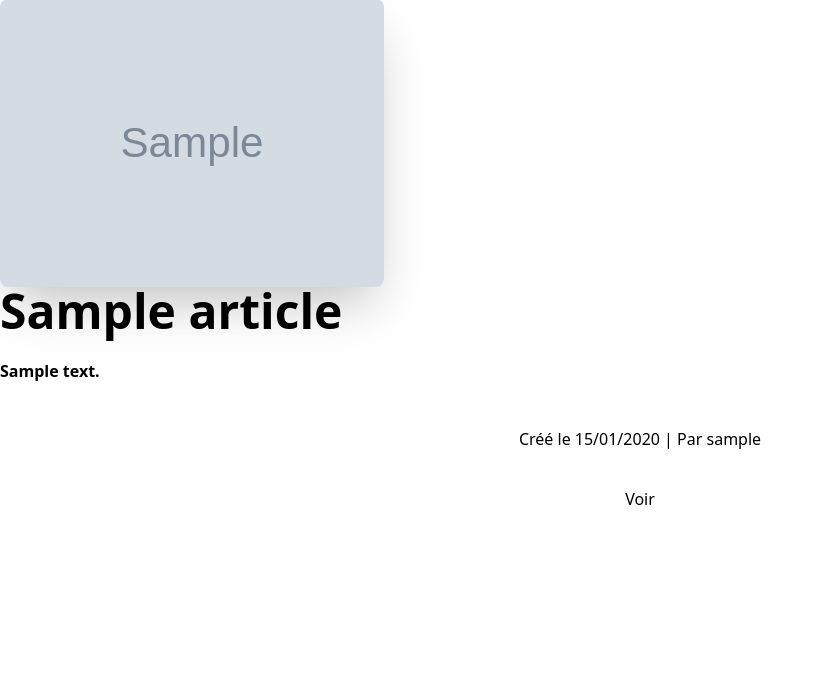
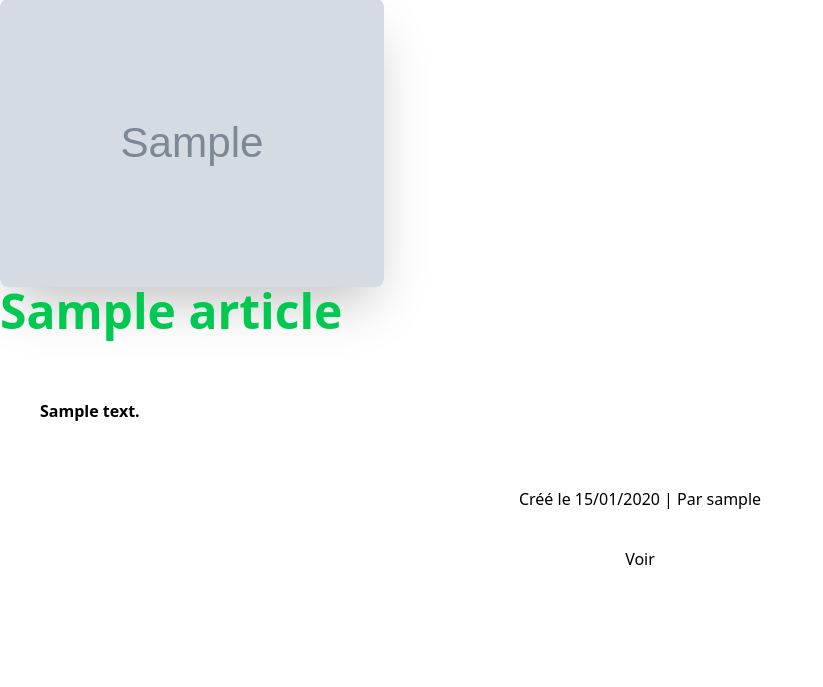
Before and after one commit to DevCorner-cmd/MonBlog, a Django app: page / in a window 1280 px wide. Shown: the part 777-1464 px from the top of the page, without its empty margins (0-823 px from the left). Run offline with Django 5.2, Linux system fonts and the light colour scheme; tables that the repository leaves empty hold one stand-in row (values such as "Sample post"); grey boxes marked "Sample" are stand-in pictures; some libraries are stand-ins or nearby versions.

Commit message:
modification

```diff
--- a/blog/templates/blog/detail.html
+++ b/blog/templates/blog/detail.html
@@ -20,7 +20,7 @@
         {{ article.titre }}
       </h1>
 
-      <p class="text-base md:text-lg text-base-content mb-6">
+      <p class="text-base  md:text-lg text-base-content mb-6 leading-relaxed h-auto overflow-hidden bg-blue-100 p-4 rounded-lg shadow-sm flex-1">
         {{ article.description }}
       </p>
 
--- a/blog/templates/blog/home.html
+++ b/blog/templates/blog/home.html
@@ -57,8 +57,8 @@
     <img src="https://encrypted-tbn0.gstatic.com/images?q=tbn:ANd9GcR3TXTxHxOkvA3GQiZfsObHbecQPPzsxl0GWw&s" class="max-w-sm rounded-lg shadow-2xl" />
     {% endif %}
     <div class="w-full">
-        <h1 class="text-5xl font-bold mr-10">{{ article.titre }}</h1>
-        <h2 class="py-6 mb-5 font-bold">{{ article.resume_desc }}</h2>
+        <h1 class="text-5xl font-bold mr-10 text-green-500">{{ article.titre }}</h1>
+        <h2 class="py-6 m-10 font-bold">{{ article.resume_desc }}</h2>
         <div class="flex justify-center badge badge-soft badge-info mb-4">
             <div class="inline-grid *:[grid-area:1/1]">
                 <div class="status status-error animate-ping"></div>
```
